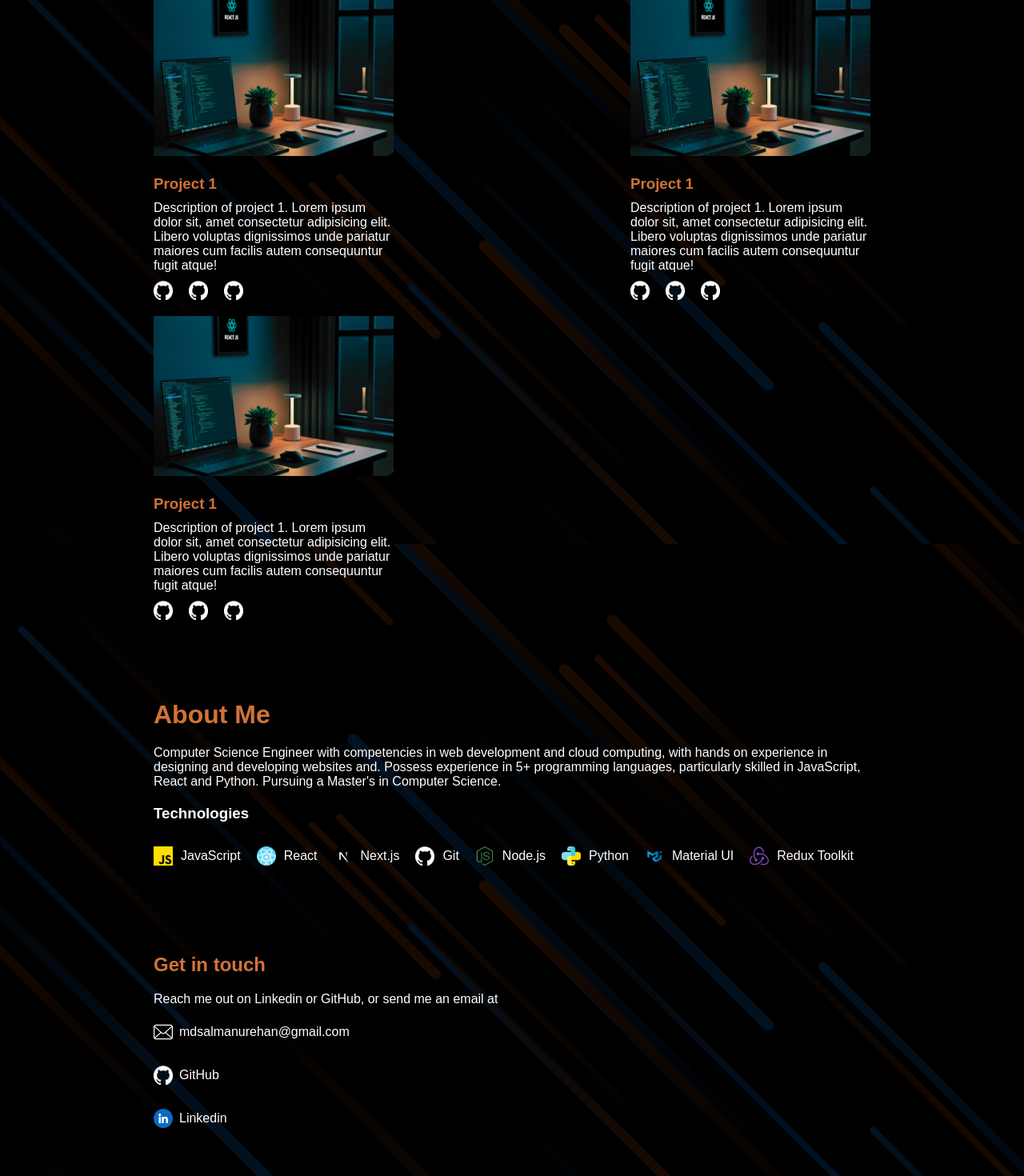
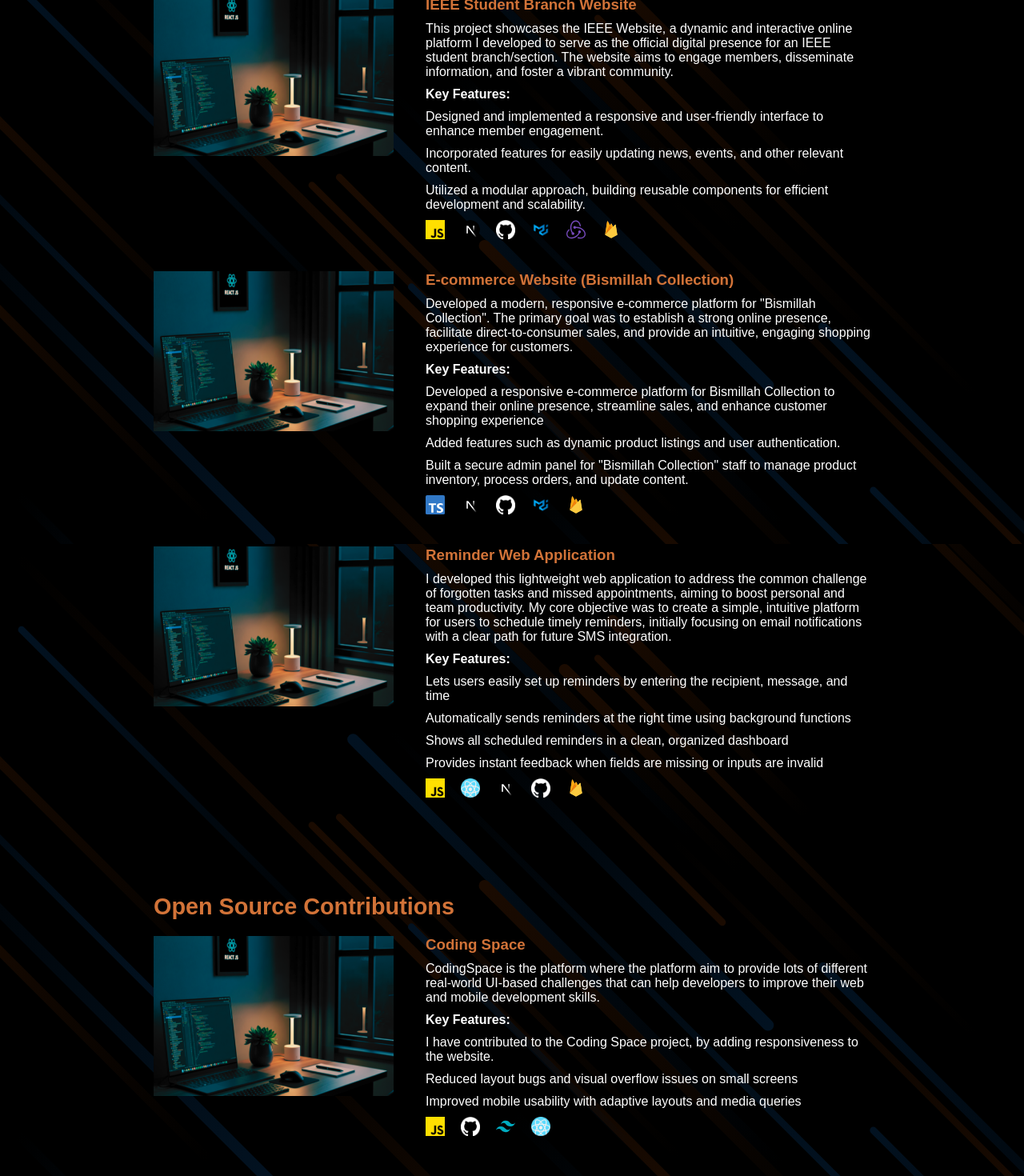
Before and after one commit to mohammedsrehan/portfolio, a Next.js app: page / in a window 1280 px wide. Shown: the part 920-2390 px from the top of the page at 80% size. Built offline with nearby package versions, Linux system fonts and the light colour scheme.

Commit message:
adding open source contributios section

```diff
--- a/src/app/page.module.css
+++ b/src/app/page.module.css
@@ -97,20 +97,24 @@
 }
 .projects_list {
   display: flex;
+  flex-direction: column;
   align-items: center;
   justify-content: space-between;
-  gap: 20px;
+  gap: 40px;
   flex-wrap: wrap;
 }
 .project_item {
-  gap: 10px;
+  display: flex;
+  flex-direction: row;
+  align-items: flex-start;
+  width: 100%;
+  gap: 40px;
 }
 .project_description {
-  width: 300px;
+  /* width: 300px; */
   display: flex;
   flex-direction: column;
-  margin-top: 20px;
-  justify-content: space-around;
+  justify-content: flex-start;
   gap: 10px;
 }
 .project_technologies {
@@ -118,7 +122,33 @@
   gap: 20px;
   flex-wrap: wrap;
 }
-
+.project_features {
+  display: flex;
+  flex-direction: column;
+  gap: 10px;
+  list-style: none;
+  padding: 10 0;
+  margin: 0;
+}
+.opensource{
+  display: flex;
+  flex-direction: column;
+  color: #fff;
+  margin: 50px 0 25px;
+  padding: 0 15%;
+  padding-bottom: 50px;
+}
+.opensource_header_text {
+  color: #d27338;
+  display: flex;
+  align-items: flex-start;
+  font-size: 1.8rem;
+  padding: 20px 0;
+  font-weight: bold;
+  margin: 0;
+  max-width: 50vw;
+  text-align: left;
+}
 .about {
   display: flex;
   flex-direction: column;
@@ -195,6 +225,14 @@
   .footer {
     padding: 50px;
   }
+  .project_item{
+    flex-direction: column;
+    align-items: center;
+    gap: 20px;
+  }
+  .opensource{
+    padding: 0 50px;
+  }
 }
 @media (max-width: 480px) {
   .nav {
@@ -202,4 +240,5 @@
     right: 50px;
     left: 50px;
   }
+
 }
--- a/src/app/page.tsx
+++ b/src/app/page.tsx
@@ -21,8 +21,12 @@
             Transforming Designs into Responsive & Immersive Experiences
           </p>
           <div className={styles.button_container}>
-            <button className={styles.button}>Projects</button>
+            <button className={styles.button}>
+              <a href="#projects">Projects</a>
+            </button>
+            <a href="firebase.svg" target="_blank" rel="noopener noreferrer">
               <button className={styles.button}>Resume</button>
+            </a>
           </div>
           <div className={styles.socials}>
             <a href="/github" target="_blank" className={styles.social_link}>
@@ -51,25 +55,123 @@
           <div className={styles.project_item}>
             <Image
               src="/bg_image.png"
-              alt="Project 1"
+              alt="IEEE Student Branch Website"
               width={300}
               height={200}
             />
             <div className={styles.project_description}>
               <h3>
-                <span className={styles.span_color}>Project 1</span>
+                <a href="https://github.com/ieeensakcet/ieee-website-2.0">
+                  <span className={styles.span_color}>
+                    IEEE Student Branch Website
+                  </span>
+                </a>
               </h3>
               <p>
-                Description of project 1. Lorem ipsum dolor sit, amet
-                consectetur adipisicing elit. Libero voluptas dignissimos unde
-                pariatur maiores cum facilis autem consequuntur fugit atque!
+                This project showcases the IEEE Website, a dynamic and
+                interactive online platform I developed to serve as the official
+                digital presence for an IEEE student branch/section. The website
+                aims to engage members, disseminate information, and foster a
+                vibrant community.
               </p>
+              <ul className={styles.project_features}>
+                <li>
+                  <strong>Key Features:</strong>
+                </li>
+                <li>
+                  Designed and implemented a responsive and user-friendly
+                  interface to enhance member engagement.
+                </li>
+                <li>
+                  Incorporated features for easily updating news, events, and
+                  other relevant content.
+                </li>
+                <li>
+                  Utilized a modular approach, building reusable components for
+                  efficient development and scalability.
+                </li>
+              </ul>
               <div className={styles.project_technologies}>
-                <Image src="/github.png" alt="React" width={24} height={24} />
-                <Image src="/github.png" alt="Next.js" width={24} height={24} />
+                <Image src="/js.png" alt="javascript" width={24} height={24} />
+                <Image src="/nextjs.svg" alt="Next.js" width={24} height={24} />
+                <Image src="/github.png" alt="Git" width={24} height={24} />
                 <Image
-                  src="/github.png"
-                  alt="Tailwind CSS"
+                  src="/materialUI.png"
+                  alt="Material UI"
+                  width={24}
+                  height={24}
+                />
+                <Image
+                  src="/redux.svg"
+                  alt="Redux Toolkit"
+                  width={24}
+                  height={24}
+                />
+                <Image
+                  src="/firebase.svg"
+                  alt="Firebase"
+                  width={24}
+                  height={24}
+                />
+              </div>
+            </div>
+          </div>
+          <div className={styles.project_item}>
+            <Image
+              src="/bg_image.png"
+              alt="Bismillah Collection"
+              width={300}
+              height={200}
+            />
+            <div className={styles.project_description}>
+              <h3>
+                <span className={styles.span_color}>
+                  E-commerce Website (Bismillah Collection)
+                </span>
+              </h3>
+              <p>
+                Developed a modern, responsive e-commerce platform for
+                "Bismillah Collection". The primary goal was to establish a
+                strong online presence, facilitate direct-to-consumer sales, and
+                provide an intuitive, engaging shopping experience for
+                customers.
+              </p>
+              <ul className={styles.project_features}>
+                <li>
+                  <strong>Key Features:</strong>
+                </li>
+                <li>
+                  Developed a responsive e-commerce platform for Bismillah
+                  Collection to expand their online presence, streamline sales,
+                  and enhance customer shopping experience
+                </li>
+                <li>
+                  Added features such as dynamic product listings and user
+                  authentication.
+                </li>
+                <li>
+                  Built a secure admin panel for "Bismillah Collection" staff to
+                  manage product inventory, process orders, and update content.
+                </li>
+              </ul>
+              <div className={styles.project_technologies}>
+                <Image
+                  src="/ts_logo.svg"
+                  alt="TypeScript"
+                  width={24}
+                  height={24}
+                />
+                <Image src="/nextjs.svg" alt="Next.js" width={24} height={24} />
+                <Image src="/github.png" alt="Git" width={24} height={24} />
+                <Image
+                  src="/materialUI.png"
+                  alt="Material UI"
+                  width={24}
+                  height={24}
+                />
+                <Image
+                  src="/firebase.svg"
+                  alt="Firebase"
                   width={24}
                   height={24}
                 />
@@ -85,51 +187,102 @@
             />
             <div className={styles.project_description}>
               <h3>
-                <span className={styles.span_color}>Project 1</span>
+                <span className={styles.span_color}>
+                  Reminder Web Application
+                </span>
               </h3>
               <p>
-                Description of project 1. Lorem ipsum dolor sit, amet
-                consectetur adipisicing elit. Libero voluptas dignissimos unde
-                pariatur maiores cum facilis autem consequuntur fugit atque!
+                I developed this lightweight web application to address the
+                common challenge of forgotten tasks and missed appointments,
+                aiming to boost personal and team productivity. My core
+                objective was to create a simple, intuitive platform for users
+                to schedule timely reminders, initially focusing on email
+                notifications with a clear path for future SMS integration.
               </p>
+              <ul className={styles.project_features}>
+                <li>
+                  <strong>Key Features:</strong>
+                </li>
+                <li>
+                  Lets users easily set up reminders by entering the recipient,
+                  message, and time
+                </li>
+                <li>
+                  Automatically sends reminders at the right time using
+                  background functions
+                </li>
+                <li>
+                  Shows all scheduled reminders in a clean, organized dashboard
+                </li>
+                <li>
+                  Provides instant feedback when fields are missing or inputs
+                  are invalid
+                </li>
+              </ul>
               <div className={styles.project_technologies}>
-                <Image src="/github.png" alt="React" width={24} height={24} />
-                <Image src="/github.png" alt="Next.js" width={24} height={24} />
+                <Image src="/js.png" alt="JavaScript" width={24} height={24} />
+                <Image src="/react.png" alt="React" width={24} height={24} />
+                <Image src="/nextjs.svg" alt="Next.js" width={24} height={24} />
+                <Image src="/github.png" alt="Github" width={24} height={24} />
                 <Image
-                  src="/github.png"
-                  alt="Tailwind CSS"
+                  src="/firebase.svg"
+                  alt="Firebase"
                   width={24}
                   height={24}
                 />
               </div>
             </div>
           </div>
+        </div>
+      </section>
+      <section className={styles.opensource}>
+        <h2 className={styles.opensource_header_text}>
+          Open Source Contributions
+        </h2>
         <div className={styles.project_item}>
           <Image
             src="/bg_image.png"
-              alt="Project 1"
+            alt="IEEE Student Branch Website"
             width={300}
             height={200}
           />
           <div className={styles.project_description}>
             <h3>
-                <span className={styles.span_color}>Project 1</span>
+              <a href="https://github.com/mohammedsrehan/coding-space">
+                <span className={styles.span_color}>Coding Space </span>
+              </a>
             </h3>
             <p>
-                Description of project 1. Lorem ipsum dolor sit, amet
-                consectetur adipisicing elit. Libero voluptas dignissimos unde
-                pariatur maiores cum facilis autem consequuntur fugit atque!
+              CodingSpace is the platform where the platform aim to provide lots
+              of different real-world UI-based challenges that can help
+              developers to improve their web and mobile development skills.
             </p>
+            <ul className={styles.project_features}>
+              <li>
+                <strong>Key Features:</strong>
+              </li>
+              <li>
+                I have contributed to the Coding Space project, by adding
+                responsiveness to the website.
+              </li>
+              <li>
+                Reduced layout bugs and visual overflow issues on small screens
+              </li>
+              <li>
+                Improved mobile usability with adaptive layouts
+                and media queries
+              </li>
+            </ul>
             <div className={styles.project_technologies}>
-                <Image src="/github.png" alt="React" width={24} height={24} />
-                <Image src="/github.png" alt="Next.js" width={24} height={24} />
+              <Image src="/js.png" alt="javascript" width={24} height={24} />
+              <Image src="/github.png" alt="Git" width={24} height={24} />
               <Image
-                  src="/github.png"
+                src="/tailwind.svg"
                 alt="Tailwind CSS"
                 width={24}
                 height={24}
               />
-              </div>
+              <Image src="/react.png" alt="React" width={24} height={24} />
             </div>
           </div>
         </div>
@@ -161,12 +314,7 @@
               Next.js
             </li>
             <li className={styles.skill_item}>
-              <Image
-                src="/github.png"
-                alt="Git"
-                width={24}
-                height={24}
-              />
+              <Image src="/github.png" alt="Git" width={24} height={24} />
               Git
             </li>
             <li className={styles.skill_item}>
@@ -183,12 +331,31 @@
               Python
             </li>
             <li className={styles.skill_item}>
-              <Image src="/materialUI.png" alt="Material UI" width={24} height={24} />
+              <Image
+                src="/materialUI.png"
+                alt="Material UI"
+                width={24}
+                height={24}
+              />
               Material UI
             </li>
             <li className={styles.skill_item}>
-              <Image src="/redux.svg" alt="Redux Toolkit" width={24} height={24} />
+              <Image
+                src="/redux.svg"
+                alt="Redux Toolkit"
+                width={24}
+                height={24}
+              />
               Redux Toolkit
+            </li>
+            <li className={styles.skill_item}>
+              <Image
+                src="/firebase.svg"
+                alt="Firebase"
+                width={24}
+                height={24}
+              />
+              Firebase
             </li>
           </ul>
         </div>
```
Lines whose indentation alone changed are shown as unchanged.
